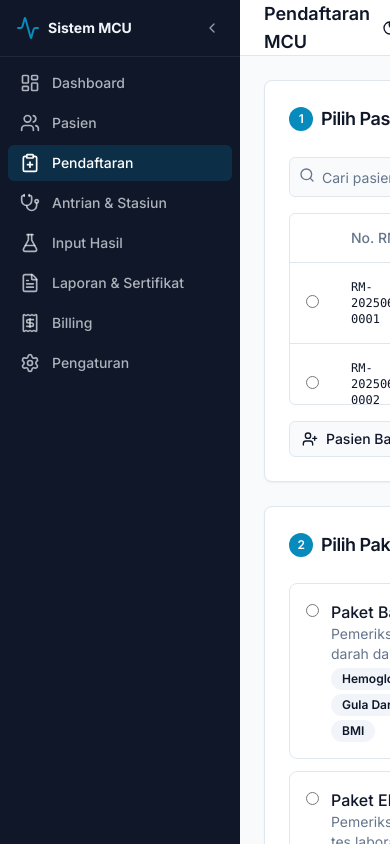
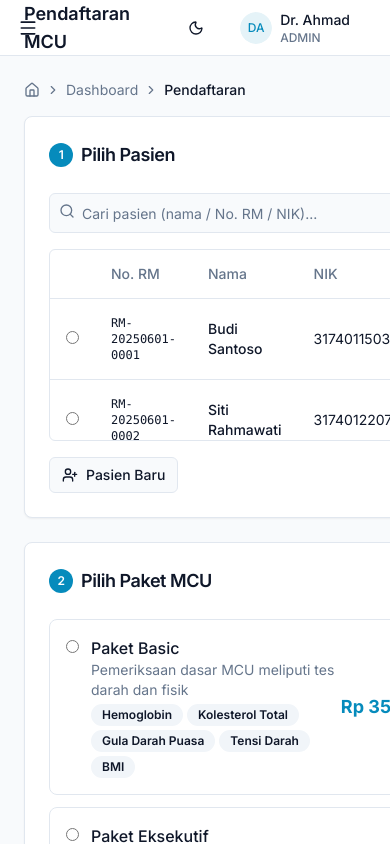
Before and after one commit to uilexyy/sistem-mcu, a Next.js app: page /dashboard/registration in a window 390 px wide. Built offline with nearby package versions, Linux system fonts and the light colour scheme.

Commit message:
Add responsive sidebar, search debounce, breadcrumb

```diff
--- a/app/(dashboard)/dashboard/patients/page.tsx
+++ b/app/(dashboard)/dashboard/patients/page.tsx
@@ -1,7 +1,8 @@
 "use client"
 
-import { useState } from "react"
+import { useState, useMemo } from "react"
 import { toast } from "sonner"
+import { useDebounce } from "@/lib/use-debounce"
 import { Card, CardContent, CardHeader, CardTitle } from "@/components/ui/card"
 import { Input } from "@/components/ui/input"
 import { Button } from "@/components/ui/button"
@@ -41,12 +42,16 @@ import Link from "next/link"
 export default function PatientsPage() {
   const [search, setSearch] = useState("")
   const [open, setOpen] = useState(false)
+  const debouncedSearch = useDebounce(search, 300)
 
-  const filtered = mockPatients.filter(
-    (p) =>
-      p.name.toLowerCase().includes(search.toLowerCase()) ||
-      p.medicalRecordNumber.toLowerCase().includes(search.toLowerCase()) ||
-      (p.nik && p.nik.includes(search))
+  const filtered = useMemo(() =>
+    mockPatients.filter(
+      (p) =>
+        p.name.toLowerCase().includes(debouncedSearch.toLowerCase()) ||
+        p.medicalRecordNumber.toLowerCase().includes(debouncedSearch.toLowerCase()) ||
+        (p.nik && p.nik.includes(debouncedSearch))
+    ),
+    [debouncedSearch]
   )
 
   function handleSave(e: React.FormEvent) {
--- a/app/(dashboard)/dashboard/registration/page.tsx
+++ b/app/(dashboard)/dashboard/registration/page.tsx
@@ -1,6 +1,7 @@
 "use client"
 
-import { useState } from "react"
+import { useState, useMemo } from "react"
+import { useDebounce } from "@/lib/use-debounce"
 import { toast } from "sonner"
 import { Card, CardContent, CardHeader, CardTitle } from "@/components/ui/card"
 import { Button } from "@/components/ui/button"
@@ -28,9 +29,13 @@ export default function RegistrationPage() {
   const [scheduledDate, setScheduledDate] = useState("2025-06-02")
   const [notes, setNotes] = useState("")
   const [errors, setErrors] = useState<Record<string, string>>({})
+  const debouncedSearch = useDebounce(searchPatient, 300)
 
-  const filteredPatients = mockPatients.filter(
-    (p) => p.name.toLowerCase().includes(searchPatient.toLowerCase()) || p.medicalRecordNumber.includes(searchPatient)
+  const filteredPatients = useMemo(() =>
+    mockPatients.filter(
+      (p) => p.name.toLowerCase().includes(debouncedSearch.toLowerCase()) || p.medicalRecordNumber.includes(debouncedSearch)
+    ),
+    [debouncedSearch]
   )
 
   const selectedPkg = mockPackages.find((p) => p.id === selectedPackage)
--- a/app/(dashboard)/layout.tsx
+++ b/app/(dashboard)/layout.tsx
@@ -2,6 +2,7 @@ import { Sidebar } from "@/components/layout/sidebar"
 import { Header } from "@/components/layout/header"
 import { ErrorBoundary } from "@/components/ui/error-boundary"
 import { PageTransition } from "@/components/animations/page-transition"
+import { Breadcrumb } from "@/components/ui/breadcrumb"
 
 export default function DashboardLayout({ children }: { children: React.ReactNode }) {
   return (
@@ -10,6 +11,7 @@ export default function DashboardLayout({ children }: { children: React.ReactNod
       <div className="flex flex-1 flex-col overflow-hidden">
         <Header />
         <main className="flex-1 overflow-y-auto bg-background p-6">
+          <Breadcrumb />
           <ErrorBoundary>
             <PageTransition>{children}</PageTransition>
           </ErrorBoundary>
--- a/components/layout/sidebar.tsx
+++ b/components/layout/sidebar.tsx
@@ -14,10 +14,12 @@ import {
   Settings,
   ChevronLeft,
   Activity,
+  Menu,
+  X,
 } from "lucide-react"
 import { Button } from "@/components/ui/button"
 import { Separator } from "@/components/ui/separator"
-import { useState } from "react"
+import { useEffect, useState } from "react"
 
 const navItems = [
   { href: "/dashboard", label: "Dashboard", icon: LayoutDashboard },
@@ -33,25 +35,45 @@ const navItems = [
 export function Sidebar() {
   const pathname = usePathname()
   const [collapsed, setCollapsed] = useState(false)
+  const [mobileOpen, setMobileOpen] = useState(false)
 
-  return (
-    <aside
-      className={cn(
-        "flex flex-col bg-sidebar text-sidebar-foreground transition-all duration-300",
-        collapsed ? "w-16" : "w-60"
-      )}
-    >
+  useEffect(() => {
+    const mq = window.matchMedia("(max-width: 1023px)")
+    setCollapsed(mq.matches)
+    const handler = (e: MediaQueryListEvent) => setCollapsed(e.matches)
+    mq.addEventListener("change", handler)
+    return () => mq.removeEventListener("change", handler)
+  }, [])
+
+  useEffect(() => {
+    setMobileOpen(false)
+  }, [pathname])
+
+  const sidebarContent = (
+    <>
       <div className="flex h-14 items-center gap-2 px-4">
         <Activity className="h-6 w-6 shrink-0 text-primary" />
         {!collapsed && <span className="font-bold text-sm">Sistem MCU</span>}
+        <div className="ml-auto flex items-center gap-1">
+          {!collapsed && (
             <Button
               variant="ghost"
               size="icon"
-          className="ml-auto h-6 w-6 text-sidebar-foreground/60 hover:text-sidebar-foreground"
+              className="h-6 w-6 text-sidebar-foreground/60 hover:text-sidebar-foreground hidden lg:flex"
               onClick={() => setCollapsed(!collapsed)}
             >
               <ChevronLeft className={cn("h-4 w-4 transition-transform", collapsed && "rotate-180")} />
             </Button>
+          )}
+          <Button
+            variant="ghost"
+            size="icon"
+            className="h-6 w-6 text-sidebar-foreground/60 hover:text-sidebar-foreground lg:hidden"
+            onClick={() => setMobileOpen(false)}
+          >
+            <X className="h-4 w-4" />
+          </Button>
+        </div>
       </div>
       <Separator className="bg-sidebar-muted" />
       <nav className="flex-1 space-y-1 p-2">
@@ -75,6 +97,47 @@ export function Sidebar() {
           )
         })}
       </nav>
+    </>
+  )
+
+  return (
+    <>
+      {/* Mobile overlay */}
+      {mobileOpen && (
+        <div className="fixed inset-0 z-40 bg-black/50 lg:hidden" onClick={() => setMobileOpen(false)} />
+      )}
+
+      {/* Mobile sidebar */}
+      <aside
+        className={cn(
+          "fixed inset-y-0 left-0 z-50 flex w-60 flex-col bg-sidebar text-sidebar-foreground transition-transform duration-300 lg:hidden",
+          mobileOpen ? "translate-x-0" : "-translate-x-full"
+        )}
+      >
+        {sidebarContent}
       </aside>
+
+      {/* Desktop sidebar */}
+      <aside
+        className={cn(
+          "hidden lg:flex flex-col bg-sidebar text-sidebar-foreground transition-all duration-300",
+          collapsed ? "w-16" : "w-60"
+        )}
+      >
+        {sidebarContent}
+      </aside>
+
+      {/* Hamburger for mobile */}
+      {!mobileOpen && (
+        <Button
+          variant="ghost"
+          size="icon"
+          className="fixed left-3 top-3 z-30 h-8 w-8 lg:hidden"
+          onClick={() => setMobileOpen(true)}
+        >
+          <Menu className="h-5 w-5" />
+        </Button>
+      )}
+    </>
   )
 }
--- /dev/null
+++ b/components/ui/breadcrumb.tsx
@@ -0,0 +1,50 @@
+"use client"
+
+import Link from "next/link"
+import { usePathname } from "next/navigation"
+import { ChevronRight, Home } from "lucide-react"
+
+const labels: Record<string, string> = {
+  dashboard: "Dashboard",
+  patients: "Pasien",
+  registration: "Pendaftaran",
+  checkup: "Antrian & Stasiun",
+  results: "Input Hasil",
+  reports: "Laporan & Sertifikat",
+  billing: "Billing",
+  settings: "Pengaturan",
+}
+
+export function Breadcrumb() {
+  const pathname = usePathname()
+  const segments = pathname.split("/").filter(Boolean)
+
+  if (segments.length <= 1) return null
+
+  const crumbs = segments.map((seg, i) => {
+    const href = "/" + segments.slice(0, i + 1).join("/")
+    const label = labels[seg] || seg.charAt(0).toUpperCase() + seg.slice(1)
+    const isLast = i === segments.length - 1
+    return { href, label, isLast }
+  })
+
+  return (
+    <nav className="flex items-center gap-1.5 text-sm text-muted-foreground mb-4">
+      <Link href="/dashboard" className="hover:text-foreground transition-colors">
+        <Home className="h-4 w-4" />
+      </Link>
+      {crumbs.map((crumb) => (
+        <span key={crumb.href} className="flex items-center gap-1.5">
+          <ChevronRight className="h-3.5 w-3.5" />
+          {crumb.isLast ? (
+            <span className="text-foreground font-medium">{crumb.label}</span>
+          ) : (
+            <Link href={crumb.href} className="hover:text-foreground transition-colors">
+              {crumb.label}
+            </Link>
+          )}
+        </span>
+      ))}
+    </nav>
+  )
+}
--- /dev/null
+++ b/lib/use-debounce.ts
@@ -0,0 +1,14 @@
+"use client"
+
+import { useEffect, useState } from "react"
+
+export function useDebounce<T>(value: T, delay: number = 300): T {
+  const [debounced, setDebounced] = useState(value)
+
+  useEffect(() => {
+    const timer = setTimeout(() => setDebounced(value), delay)
+    return () => clearTimeout(timer)
+  }, [value, delay])
+
+  return debounced
+}
```
Lines whose indentation alone changed are shown as unchanged.
